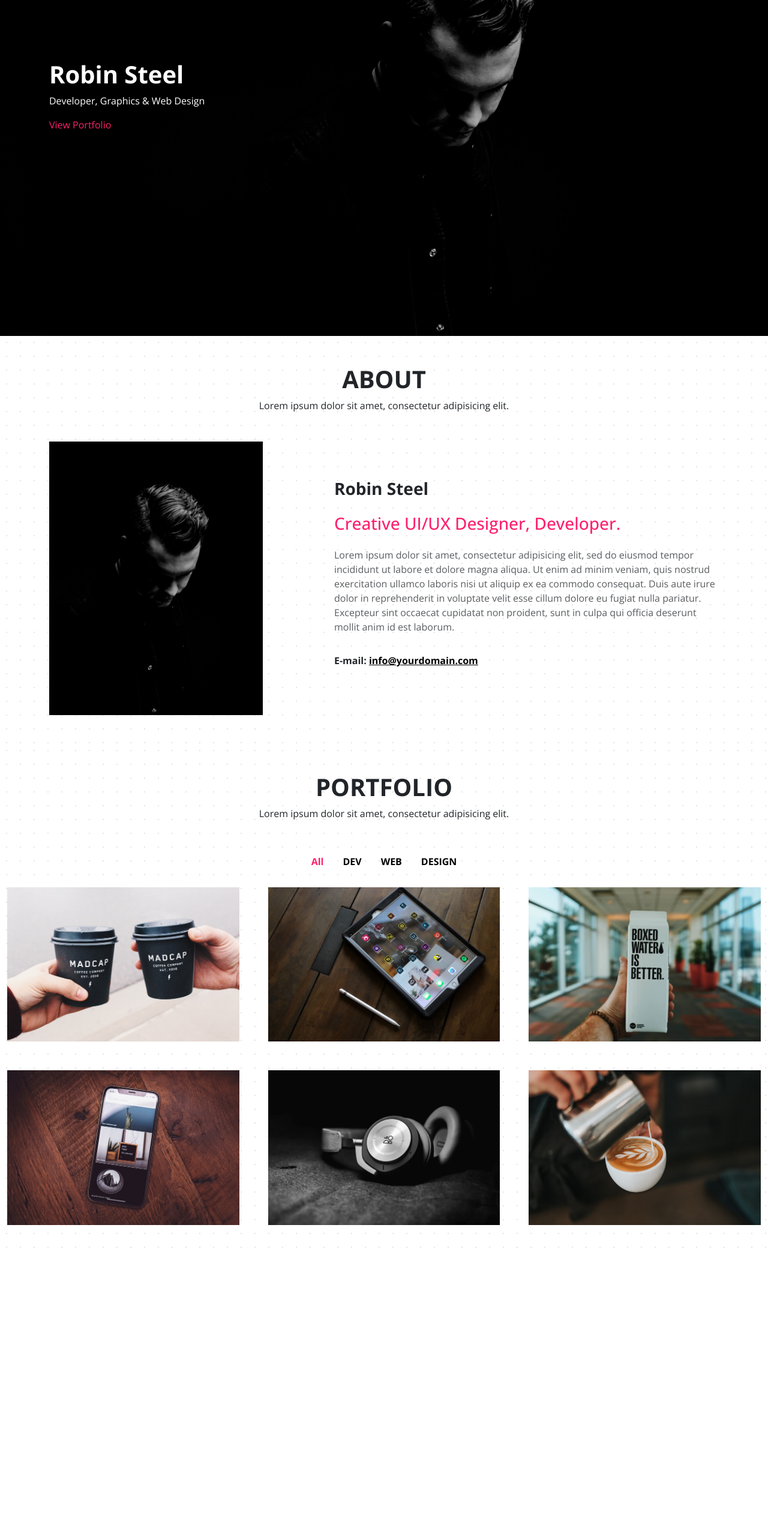
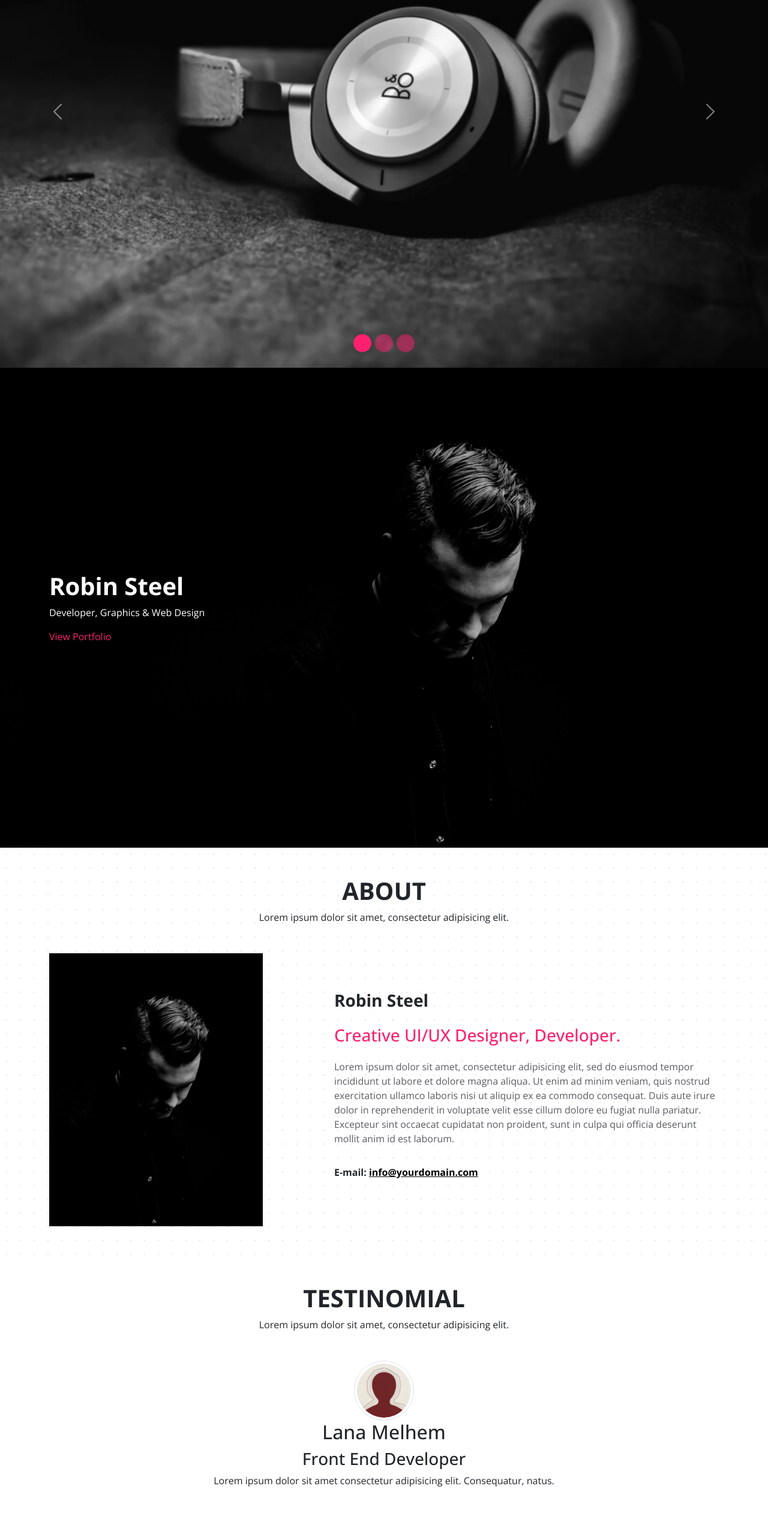
Before and after one commit to Milhemlana/OSAKA-16, a plain HTML site: page index.html in a window 1280 px wide. Shown: the part 240-2792 px from the top of the page at 60% size. Before the commit the page ends 2330 px from the top, so only its background shows below. Drawn offline with nearby package versions, Linux system fonts and the light colour scheme.

Commit message:
create Testimonials

```diff
--- a/assets/main.css
+++ b/assets/main.css
@@ -24,6 +24,16 @@ body{
 .hero a{
     color: var(--primaryColor);
 }
+
+.slider .carousel-indicators [data-bs-target]{
+    height: 30px;
+    border-radius: 50%;
+    background-color: var(--primaryColor);
+}
+.testinomial img{
+    width: 100px;
+    height: 100px;
+}
 .about,
 .portfolio{
     background-image: url(./../assets/img/AboutBG.jpg);
--- a/index.html
+++ b/index.html
@@ -12,7 +12,7 @@
  <link rel="stylesheet" href="./assets/main.css" >
   </head>
   <body>
-    <nav class="navbar navbar-expand-lg position-fixed w-100 ">
+    <nav class="navbar navbar-expand-lg position-fixed w-100 z-3">
   <div class="container-fluid">
     <a class="navbar-brand text-white" href="#">OSAKA</a>
     <button class="navbar-toggler" type="button" data-bs-toggle="collapse" data-bs-target="#navbarSupportedContent" aria-controls="navbarSupportedContent" aria-expanded="false" aria-label="Toggle navigation">
@@ -51,6 +51,37 @@
   </div>
 </nav>
 <main>
+
+  <section class="slider">
+    <div id="carouselExampleIndicators" class="carousel slide">
+  <div class="carousel-indicators">
+    <button type="button" data-bs-target="#carouselExampleIndicators" data-bs-slide-to="0" class="active" aria-current="true" aria-label="Slide 1"></button>
+    <button type="button" data-bs-target="#carouselExampleIndicators" data-bs-slide-to="1" aria-label="Slide 2"></button>
+    <button type="button" data-bs-target="#carouselExampleIndicators" data-bs-slide-to="2" aria-label="Slide 3"></button>
+  </div>
+  <div class="carousel-inner">
+    <div class="carousel-item active">
+      <img src="./assets/img/portfolio/3Dmodel.jpg" class="d-block w-100" alt="...">
+    </div>
+    <div class="carousel-item">
+      <img src="./assets/img/portfolio/appDesign.jpg" class="d-block w-100" alt="...">
+    </div>
+    <div class="carousel-item">
+      <img src="./assets/img/portfolio/branding.jpg" class="d-block w-100" alt="...">
+    </div>
+  </div>
+  <button class="carousel-control-prev" type="button" data-bs-target="#carouselExampleIndicators" data-bs-slide="prev">
+    <span class="carousel-control-prev-icon" aria-hidden="true"></span>
+    <span class="visually-hidden">Previous</span>
+  </button>
+  <button class="carousel-control-next" type="button" data-bs-target="#carouselExampleIndicators" data-bs-slide="next">
+    <span class="carousel-control-next-icon" aria-hidden="true"></span>
+    <span class="visually-hidden">Next</span>
+  </button>
+</div>
+  </section>
+
+
 <section class="hero vh-100 ">
   <div class="container h-100">
    <div class="hero-contents h-100 d-flex flex-column justify-content-center">
@@ -73,7 +104,7 @@
         <img src="./assets/img/me.jpg" class="img-fluid" />
       </div>
 
-      <div class="col-md-7 offset-1 ">
+      <div class="col-md-7 offset-md-1 ">
         <div class="about-details d-flex flex-column justify-content-center h-100 gap-3">
           <h3 class="fw-bold">Robin Steel</h3>
         <h4 class="text__primary fs-3">Creative UI/UX Designer, Developer.</h4>
@@ -88,6 +119,51 @@
     </div>
   </div>
 </section>
+
+<section class="testimonials py-5 text-center">
+  <div class="title text-center mb-5">
+    <h2 class="fs-1 fw-bold text-uppercase">Testinomial</h2>
+    <p>Lorem ipsum dolor sit amet, consectetur adipisicing elit.</p>
+  </div>
+
+  <div class="container">
+
+    <div id="carouselExample" class="carousel slide">
+  <div class="carousel-inner">
+    <div class="carousel-item  gap-2 active" data-bs-interval="5000">
+      <div class="testinomial">
+      <img src="./assets/img/testinomials/testinomial.jpg"  class="img-thumbnail rounded-circle" />
+      <h2>Lana Melhem</h2>
+      <h3>Front End Developer</h3>
+      <p>Lorem ipsum dolor sit amet consectetur adipisicing elit. Consequatur, natus.</p>
+    </div>
+
+    </div>
+    <div class="carousel-item  gap-2 " data-bs-interval="5000">
+      <div class="testinomial">
+      <img src="./assets/img/testinomials/testinomial.jpg"  class="img-thumbnail rounded-circle" />
+      <h2>Tariq Shreem</h2>
+      <h3>Full Stack Developer</h3>
+      <p>Lorem ipsum dolor sit amet consectetur adipisicing elit. Consequatur, natus.</p>
+    </div>
+
+    </div>
+    <div class="carousel-item  gap-2 " data-bs-interval="5000">
+      <div class="testinomial">
+      <img src="./assets/img/testinomials/testinomial.jpg"  class="img-thumbnail rounded-circle" />
+      <h2>Mohamed Ali</h2>
+      <h3>Front End Developer</h3>
+      <p>Lorem ipsum dolor sit amet consectetur adipisicing elit. Consequatur, natus.</p>
+    </div>
+
+    </div>
+  </div>
+</div>
+  </div>
+
+</section>
+
+
 <section class="portfolio py-5">
   <div class="title text-center mb-5">
     <h2 class="fs-1 fw-bold text-uppercase">Portfolio</h2>
```
Also changed, not shown: assets/img/testinomials/testinomial.jpg (added).
